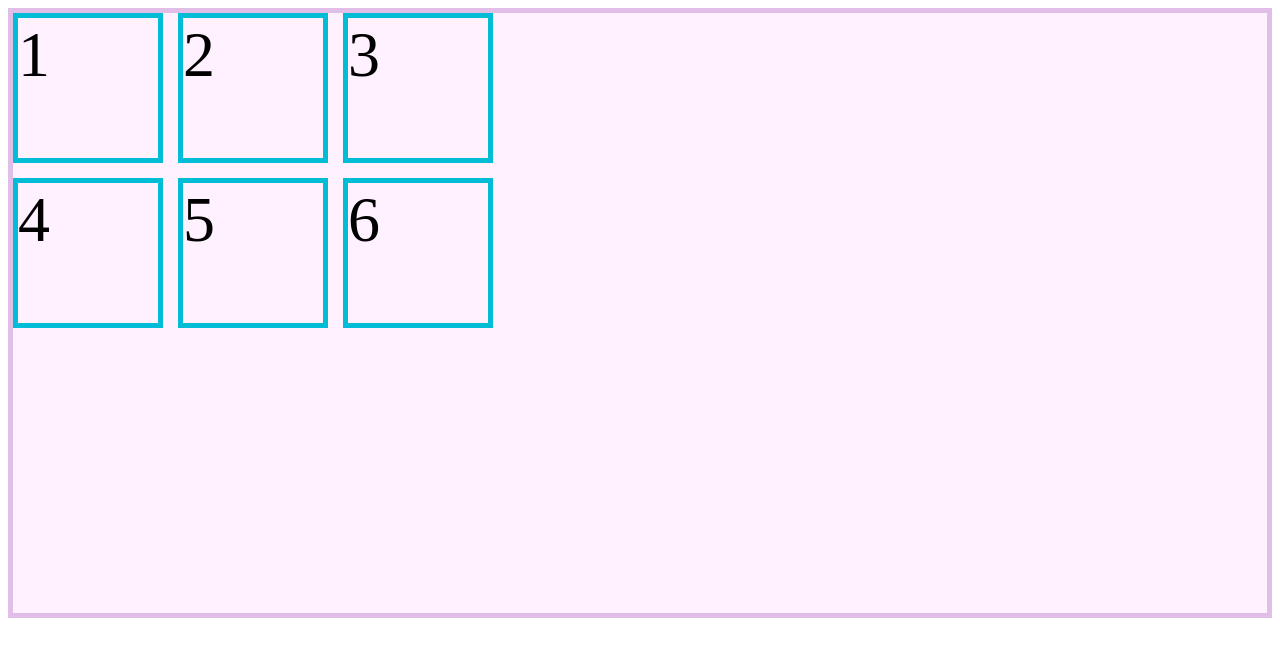
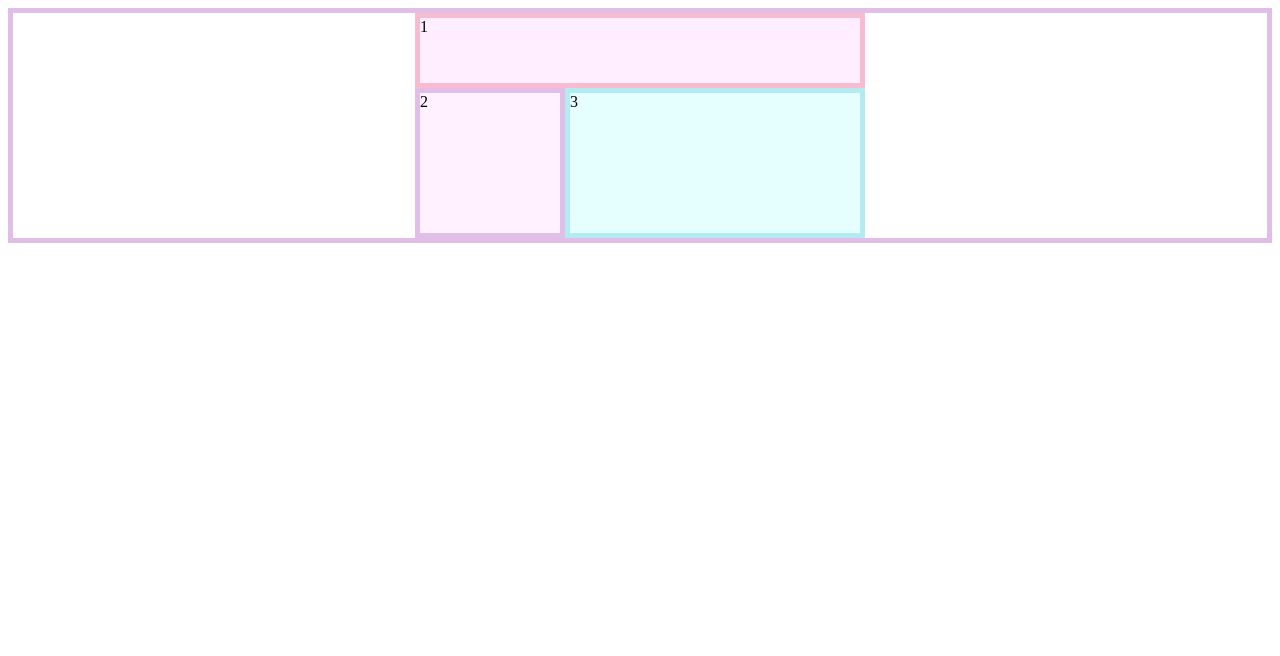
Before and after one commit to GenerationMilton/curso-css-grid-layout, a plain HTML site: page index.html in a window 1280 px wide. Drawn offline with Linux system fonts and the light colour scheme.

Commit message:
properties of location-place

```diff
--- a/index.html
+++ b/index.html
@@ -8,12 +8,10 @@
 </head>
 <body>
     <div class="contenedor">
-        <div class="item">1</div>
-        <div class="item">2</div>
-        <div class="item">3</div>
-        <div class="item">4</div>
-        <div class="item">5</div>
-        <div class="item">6</div>
+        <div class="item-1">1</div>
+        <div class="item-2">2</div>
+        <div class="item-3">3</div>
+
     </div>
 
 </body>
--- a/style.css
+++ b/style.css
@@ -1,24 +1,39 @@
 .contenedor{
     border: 5px solid #e1bee7;
-    background-color: #fff1ff;
+    background-color: white;
     display: grid;
-    grid-gap: 15px;
     grid-template-columns: 150px 150px 150px;
-    grid-auto-rows: 150px;
-    height: 600px;
+    grid-template-rows: 75px 75px 75px;
+    grid-template-areas:
+        "header header header"
+        "side main main"
+        "side main main";
+    place-content: center;
+
 }
 
-.item{
-    border: 5px solid #00bcd4;
+.item {
     font-size: 4rem;
 }
 
-/* justify-content: center; */
-/* align-content: center; */
-/*place-content: end;*/
-/*justify-items: end;*/
-/*align-items: start;*/
+.item-1 {
+    border:5px solid #f8bbd0;
+    background-color: #ffeeff;
+    /*grid-column-start: 1;*/
+    /*grid-column-end: 4;*/
+    grid-area: header;
+}
 
-/*div 2*/
-/*    justify-self: start;
-    align-self: end;*/
+.item-2{
+    border:5px solid #e1bee7;
+    background-color: #fff1ff;
+    /*grid-row: 2 / 4;*/
+    grid-area: side;
+}
+
+.item-3{
+    border:5px solid #b2ebf2;
+    background-color: #e5ffff;
+    /*grid-area: 2 / 2 / 4 / 4;*/
+    grid-area: main;
+}
```
